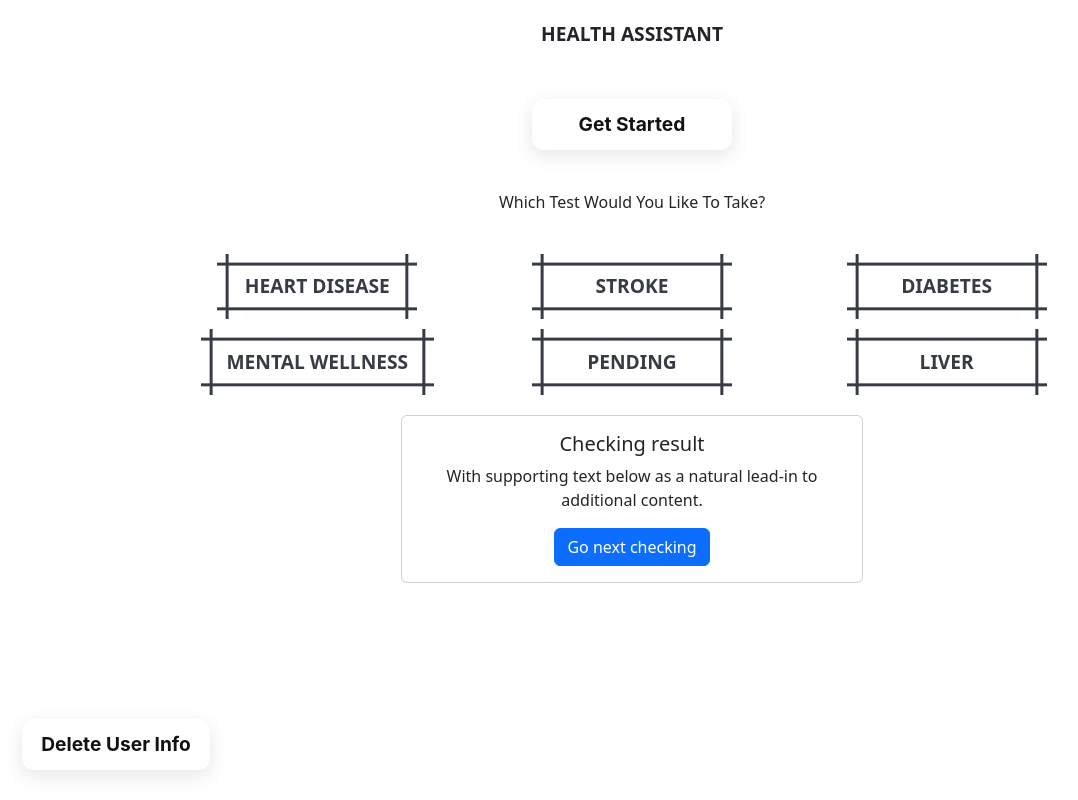
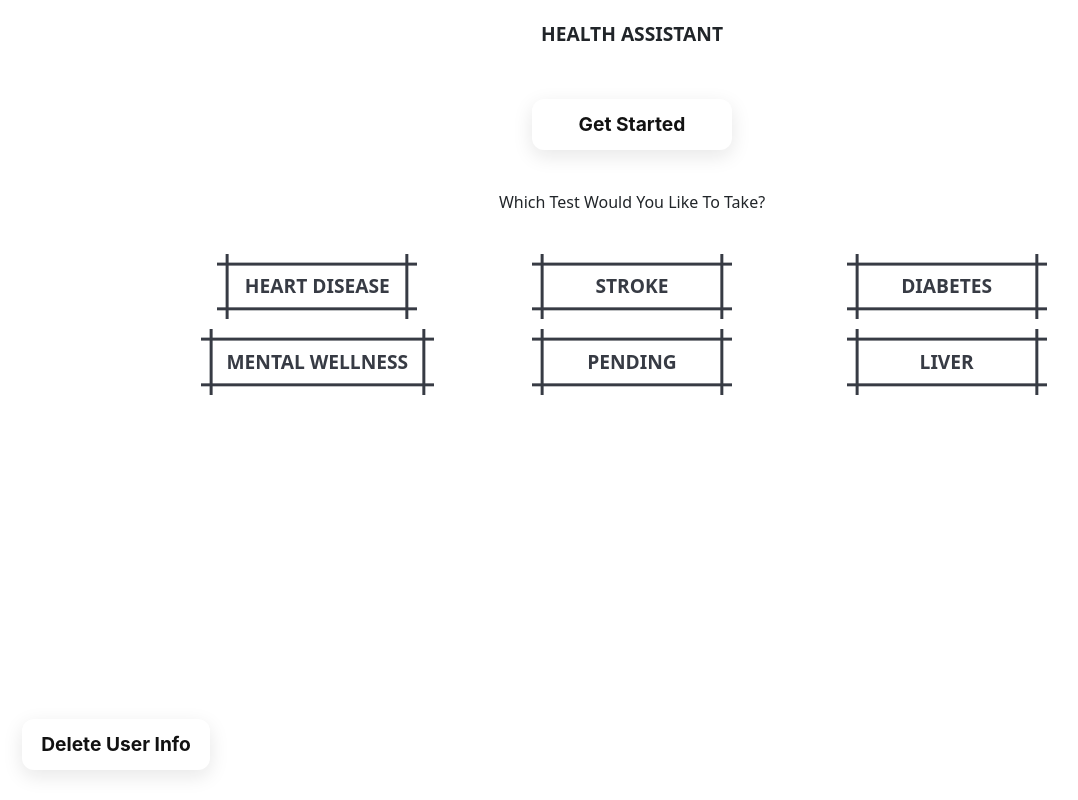
Before and after one commit to CandaceCheung/Health-Assistant, a website: page public/index.html in a window 1280 px wide. Shown: the whole page, without its empty margins (8-1086 px from the left). Drawn offline with nearby package versions, Linux system fonts and the light colour scheme; no server answers.

Commit message:
delete checking reslut

```diff
--- a/public/index.html
+++ b/public/index.html
@@ -54,21 +54,6 @@
                 </div>
                 <div class="col-4 btn-container">
                     <button id="pending2" role="button" class="test-button">LIVER</button>
-                </div>
-
-                <div class="container text-center">
-                    <div class="row">
-                        <div class="col card-show">
-                            <div class="card w-50">
-                                <div class="card-body">
-                                    <h5 class="card-title">Checking result</h5>
-                                    <p class="card-text">With supporting text below as a natural lead-in to additional
-                                        content.</p>
-                                    <a href="#" class="btn btn-primary">Go next checking</a>
-                                </div>
-                            </div>
-                        </div>
-                    </div>
                 </div>
 
             </div>
```
